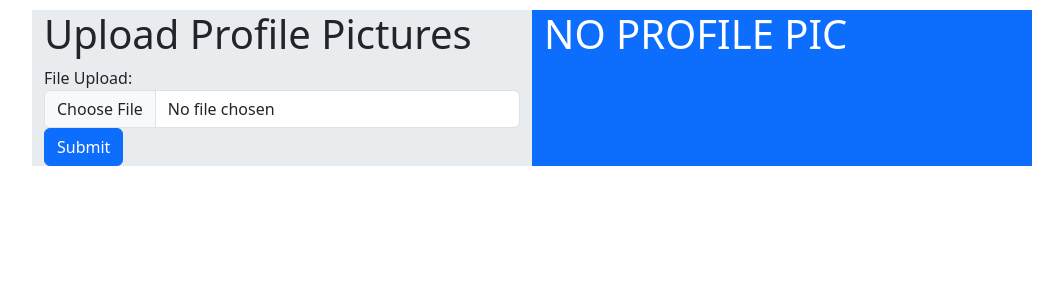
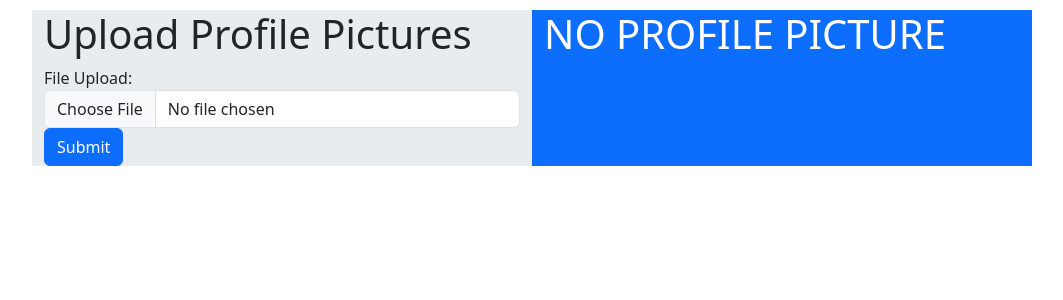
Before and after one commit to bobafettrubberducky/PhotoBooth, a Flask app: page /set-profile-pic in a window 1280 px wide. Shown: the part 56-356 px from the top of the page, without its empty margins (108-1171 px from the left). Run offline with Flask 3, Linux system fonts and the light colour scheme; the visitor is signed in with stand-in values (Sample User, id 1).

Commit message:
final touches to project like delete file from gallery and updated layout

```diff
--- a/flask_app/templates/uploads/set-profile-pic.html
+++ b/flask_app/templates/uploads/set-profile-pic.html
@@ -31,7 +31,7 @@
                 <input type="submit" class="btn btn-danger" value="Delete Profile Picture">
             </form>
         {% else %}
-            <h1>NO PROFILE PIC</h1>
+            <h1>NO PROFILE PICTURE</h1>
         {% endif %}
     </div>
 
```
